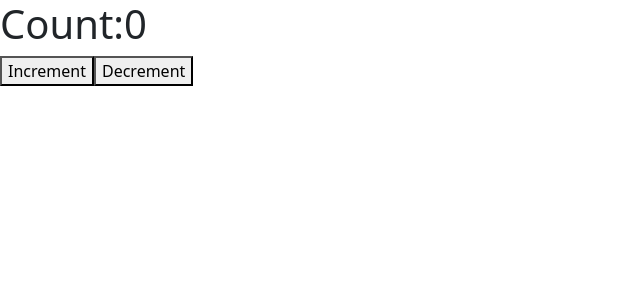
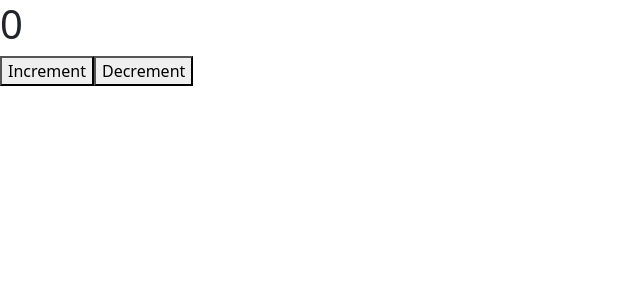
Before and after one commit to Harishguhan/redux-app, a React (Create React App) app: page /counter in a window 1280 px wide. Shown: the top 300 px of the page, without its empty margins (0-640 px from the left). Built offline with nearby package versions, Linux system fonts and the light colour scheme.

Commit message:
Unit-Test-case

```diff
--- a/db.json
+++ b/db.json
@@ -9,7 +9,7 @@
     },
     {
       "id": 3,
-      "name": "aa",
+      "name": "aaaaaaaa",
       "email": "sathishkumar@gmail.com",
       "mobilenumber": "9022828112",
       "city": "coimbatore"
--- a/src/components/Counter.js
+++ b/src/components/Counter.js
@@ -10,7 +10,7 @@ const Counter = () => {
     }
   return (
     <div>
-        <h1 data-testid="count">Count:{count}</h1>
+        <h1 data-testid="count">{count}</h1>
         <button data-testid="increment" onClick={incremant}>Increment</button>
         <button data-testid="decrement" onClick={decremant}>Decrement</button>
     </div>
```
Also changed, not shown: src/components/Addata.js (line endings or trailing spaces), 2 other files (tests, documents, lock files or other folders).
